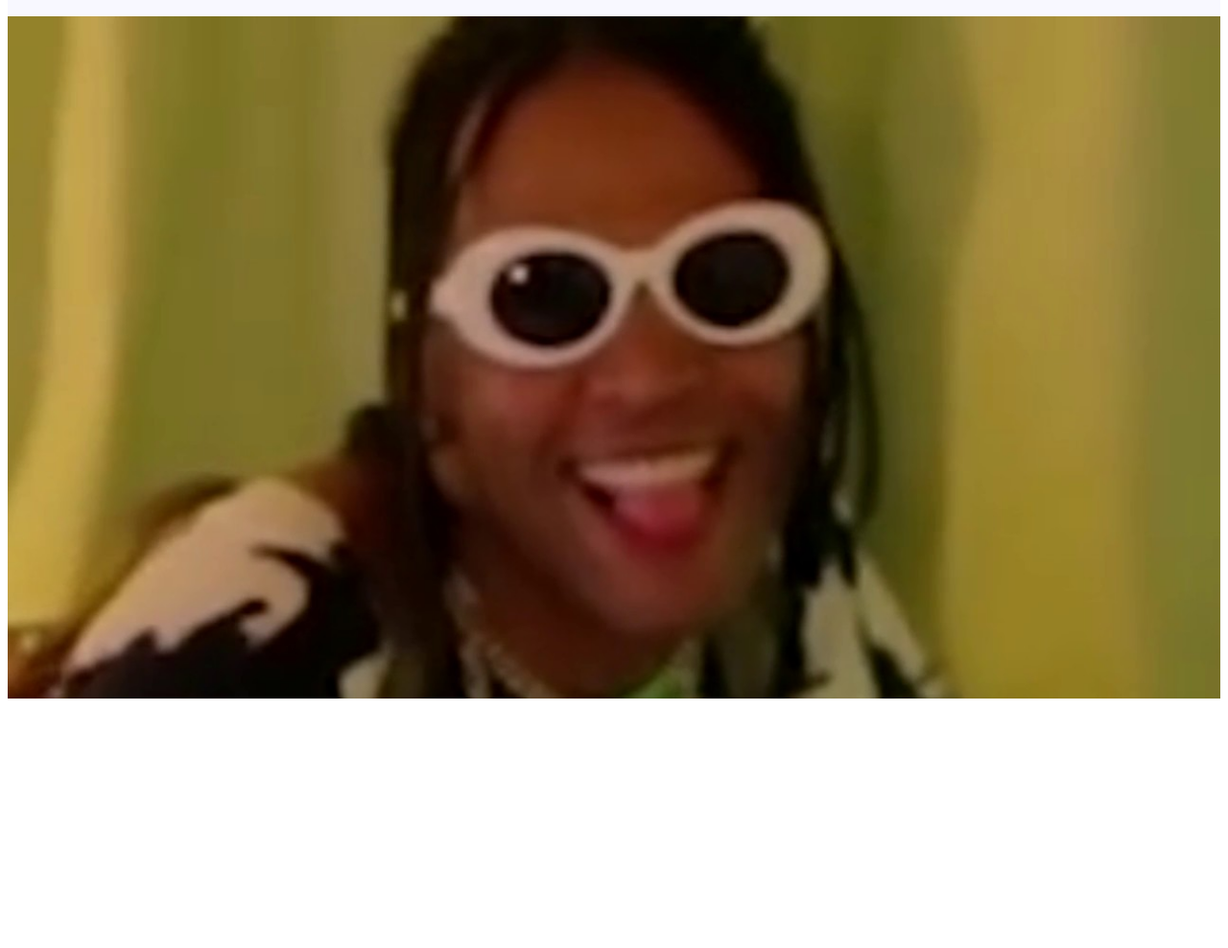
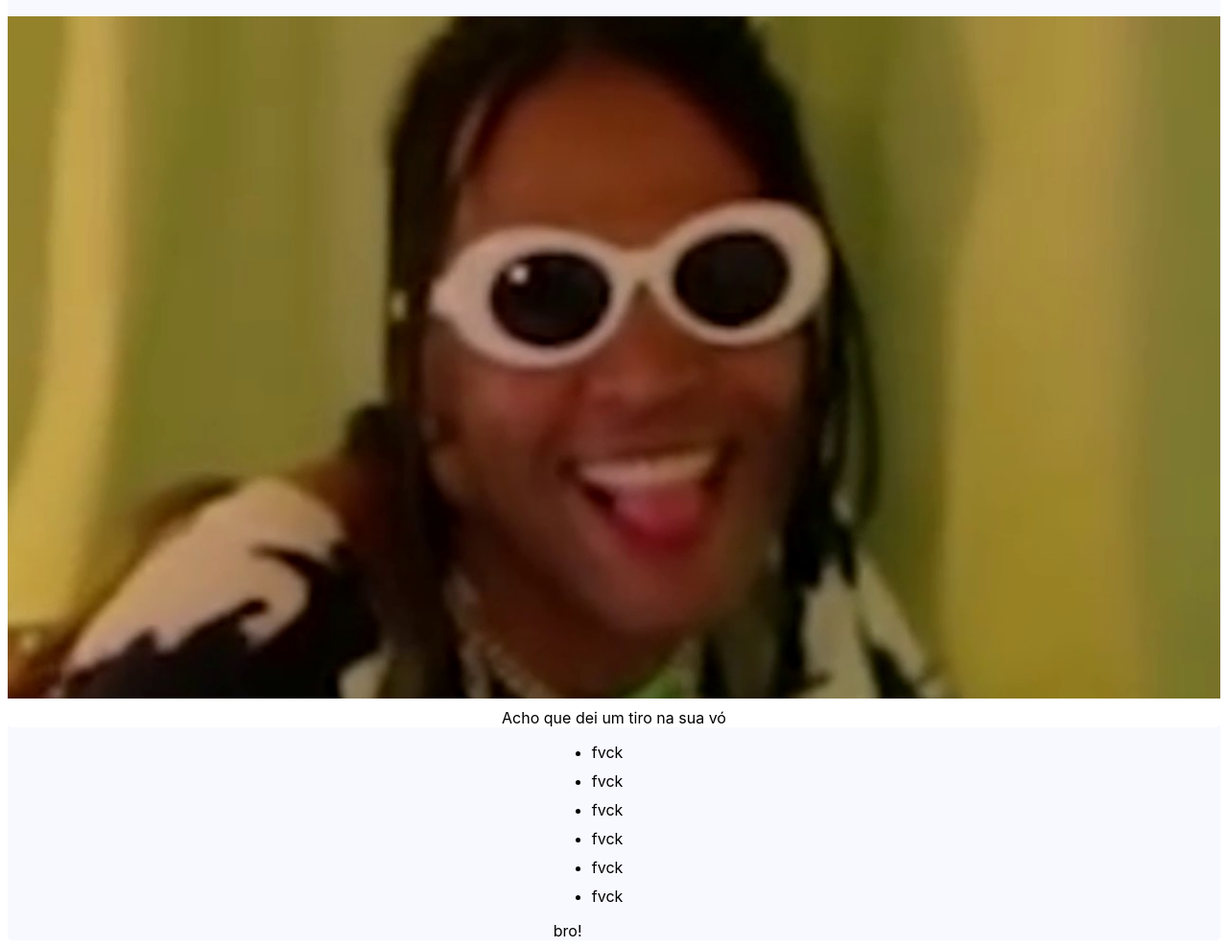
Before and after one commit to gpigatto/freeCodeCamp-tributePage, a plain HTML site: page index.html in a window 1280 px wide. Shown: the part 105-1093 px from the top of the page at 96% size. Before the commit the page ends 841 px from the top, so only its background shows below. Drawn offline with Linux system fonts and the light colour scheme.

Commit message:
added text

```diff
--- a/index.html
+++ b/index.html
@@ -5,7 +5,6 @@
     <meta name="viewport" content="width=device-width, initial-scale=1.0">
     <meta http-equiv="X-UA-Compatible" content="ie=edge">
     <title>Tribute Page</title>
-
     <link rel="stylesheet" type="text/css" href="style.css"/>
 </head>
 <body>
@@ -16,10 +15,18 @@
         </div>
         <div id="img-div">
             <img id="image" src="Images\maxresdefault.jpg"/>
-            <div id="img-caption"></div>
+            <div id="img-caption">Acho que dei um tiro na sua vó</div>
         </div>
         <div id="tribute-info">
-            <a id="tribute-link"></a>
+            <ul>
+                <li>fvck</li>
+                <li>fvck</li>
+                <li>fvck</li>
+                <li>fvck</li>
+                <li>fvck</li>
+                <li>fvck</li>
+            </ul>
+            <a id="tribute-link">bro!</a>
         </div>
     </div>
 </body>
--- a/style.css
+++ b/style.css
@@ -23,3 +23,18 @@
     margin: auto;
     height: auto;
 }
+
+#img-caption {
+    font-family: -apple-system, BlinkMacSystemFont, 'Segoe UI', Roboto, Oxygen, Ubuntu, Cantarell, 'Open Sans', 'Helvetica Neue', sans-serif;
+    margin: 10px auto;
+    text-align: center;
+}
+
+#tribute-info {
+    font-family: -apple-system, BlinkMacSystemFont, 'Segoe UI', Roboto, Oxygen, Ubuntu, Cantarell, 'Open Sans', 'Helvetica Neue', sans-serif;
+    margin-left: 45%;
+}
+
+li {
+    margin-top: 10px;
+}
```
